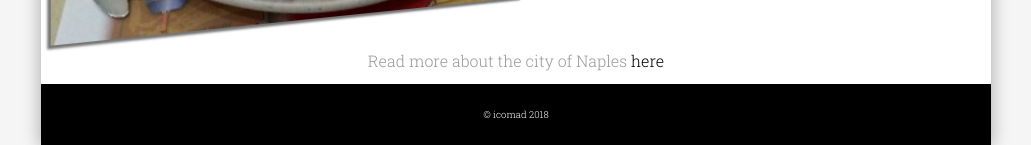
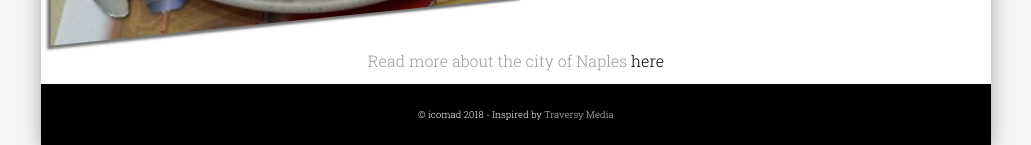
Before and after one commit to icomad/FreeCodeCamp-TributePage, a PHP site: page / in a window 1280 px wide. Shown: the part 3032-3177 px from the top of the page, without its empty margins (124-1155 px from the left). Run offline with PHP 8.4, Linux system fonts and the light colour scheme; some libraries are stand-ins or nearby versions.

Commit message:
inspired by in footer

```diff
--- a/css/main.css
+++ b/css/main.css
@@ -155,6 +155,16 @@ body {
   font-size: .6rem;
 }
 
+.footer-link {
+  text-decoration: none;
+  color: #ccc;
+}
+
+.footer-link:hover {
+  text-decoration: underline;
+  color: #fff;
+}
+
 @media(min-width: 500px) {
   .landing {
     display: flex;
--- a/home.html
+++ b/home.html
@@ -117,7 +117,8 @@
     </div>
 
     <footer class="footer">
-      © icomad 2018
+      © icomad 2018 - Inspired by
+      <a href="https://www.youtube.com/user/TechGuyWeb/" class="footer-link">Traversy Media</a>
     </footer>
   </div>
 
```
